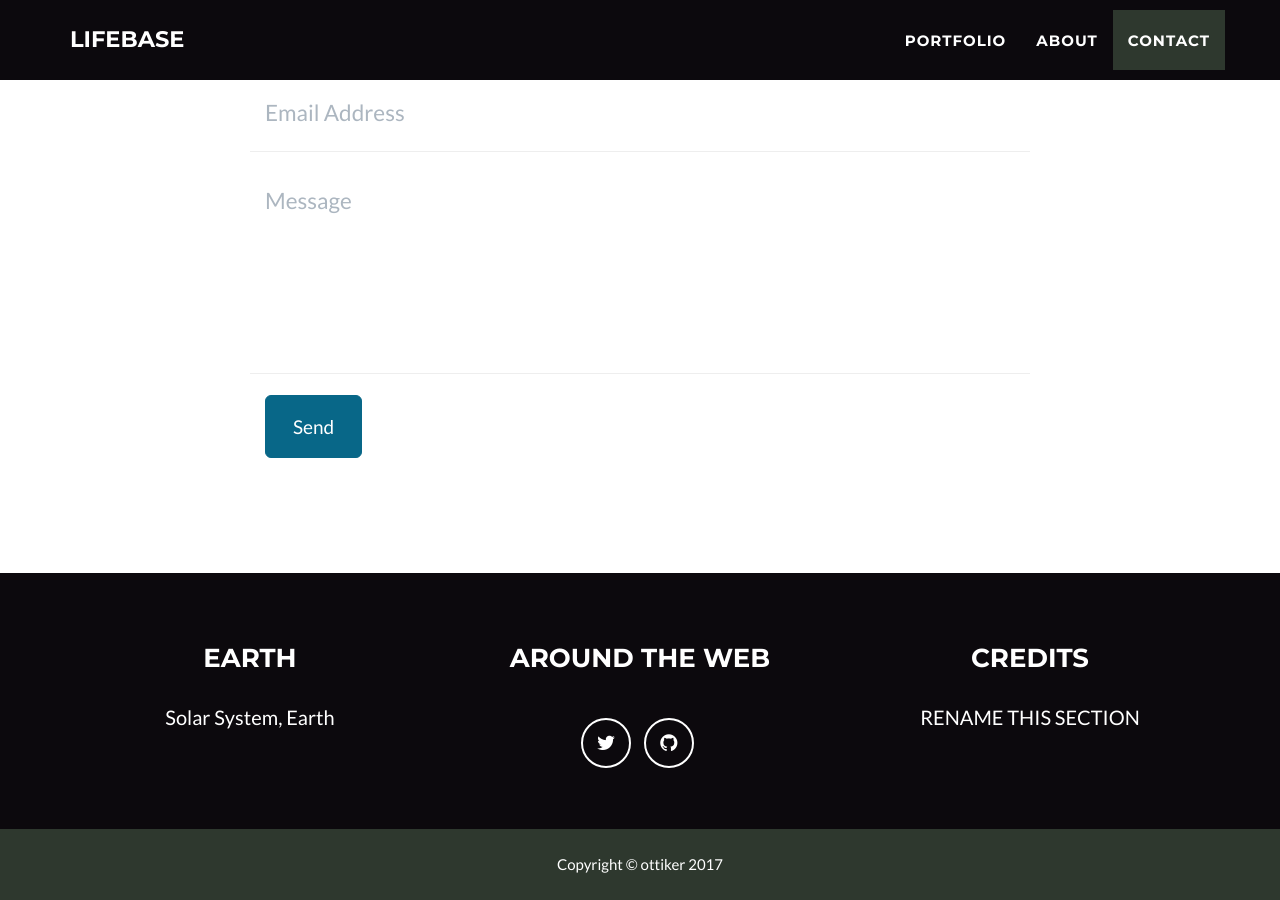
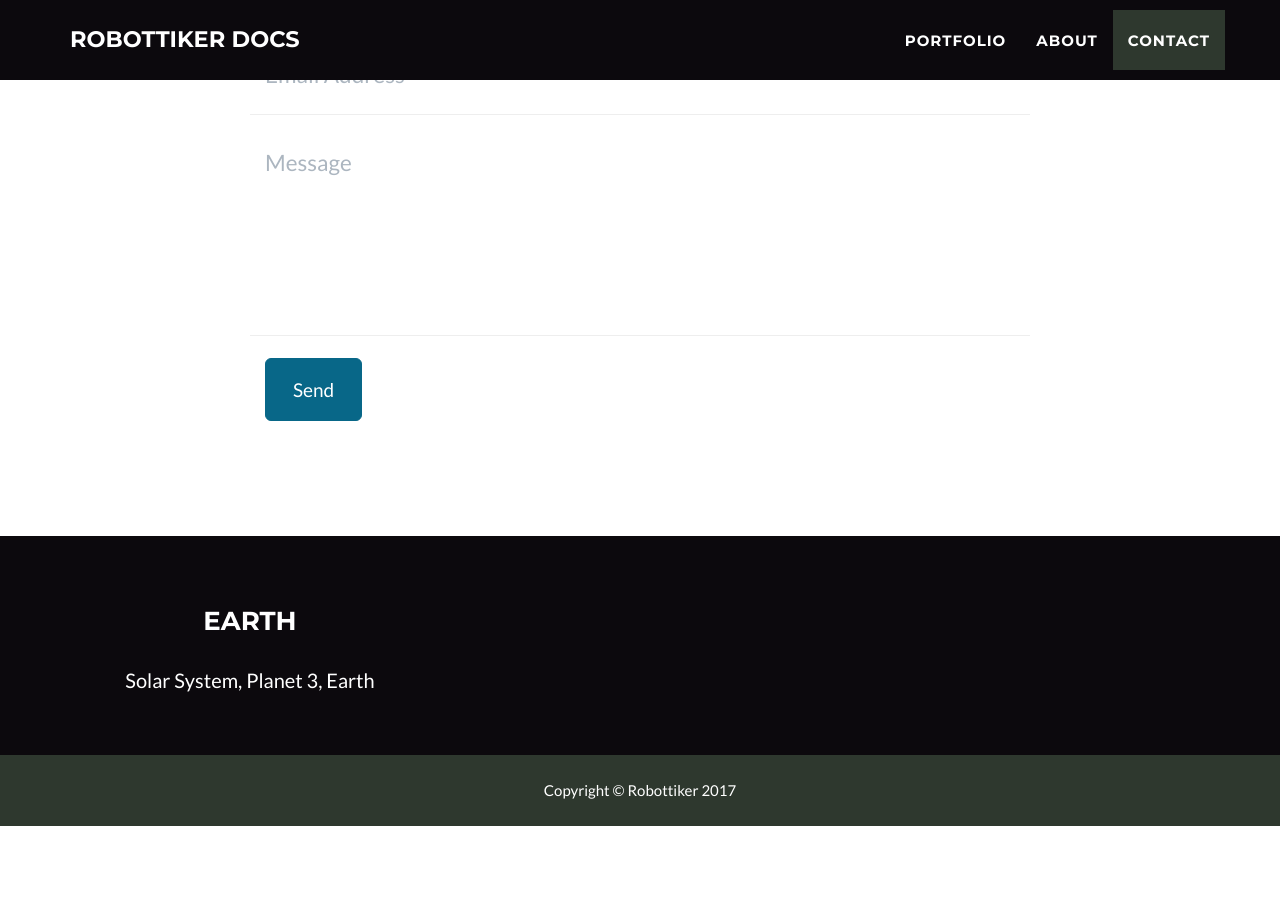
Before and after one commit to ottiker/ottiker.github.io, a Jekyll site: the page built from _posts/2014-07-13-project-6.markdown, in a window 1280 px wide and 900 px high, scrolled down 1731 px. Built offline with Jekyll 4.4.1, drawn with Linux system fonts in a browser that asks for light colours; after the commit the page ends 2557 px from its top, so only the background shows below that; some of the changed text lies outside the part shown.

Commit message:
update config, test post

```diff
--- a/_config.yml
+++ b/_config.yml
@@ -15,11 +15,10 @@
 # in the templates via {{ site.myvariable }}.
 
 # Site settings
-title: LifeBase
+title: Robottiker Docs
 email: contact@ottiker.org
-url: https://ottiker.github.io
-description: "LifeBase modules, usage and community portal."
-skills: "Ich bin de ruedi."
+url: https://robottiker.github.io
+description: "Robottiker project documentations."
 meta_author: webmaster ottiker.org
 
 # Google webmaster tools
@@ -47,24 +46,12 @@ color:
 
 # Footer settings
 footer:
-  copyright: ottiker
+  copyright: Robottiker
   location: Earth
-  social: Around the Web
-  credits: Credits
-
-# Social networks usernames (many more available: google-plus, flickr, dribbble, pinterest, instagram, tumblr, linkedin, etc.)
-social:
-  - title: twitter
-    url: http://twitter.com/jekyllrb
-  - title: github
-    url: http://github.com/ottiker
 
 # Postal address (add as many lines as necessary)
 address:
-  - line: Solar System, Earth
-
-# Credits content
-credits: 'RENAME THIS SECTION'
+  - line: Solar System, Planet 3, Earth
 
 # Build settings
 markdown: kramdown
--- a/_posts/2014-07-13-project-6.markdown
+++ b/_posts/2014-07-13-project-6.markdown
@@ -10,3 +10,5 @@ category: Web Development
 description: Use this area of the page to describe your project. The icon above is part of a free icon set by <a href="https://sellfy.com/p/8Q9P/jV3VZ/">Flat Icons</a>. On their website, you can download their free set with 16 icons, or you can purchase the entire set with 146 icons for only $12!
 
 ---
+
+Hello Post!
```
